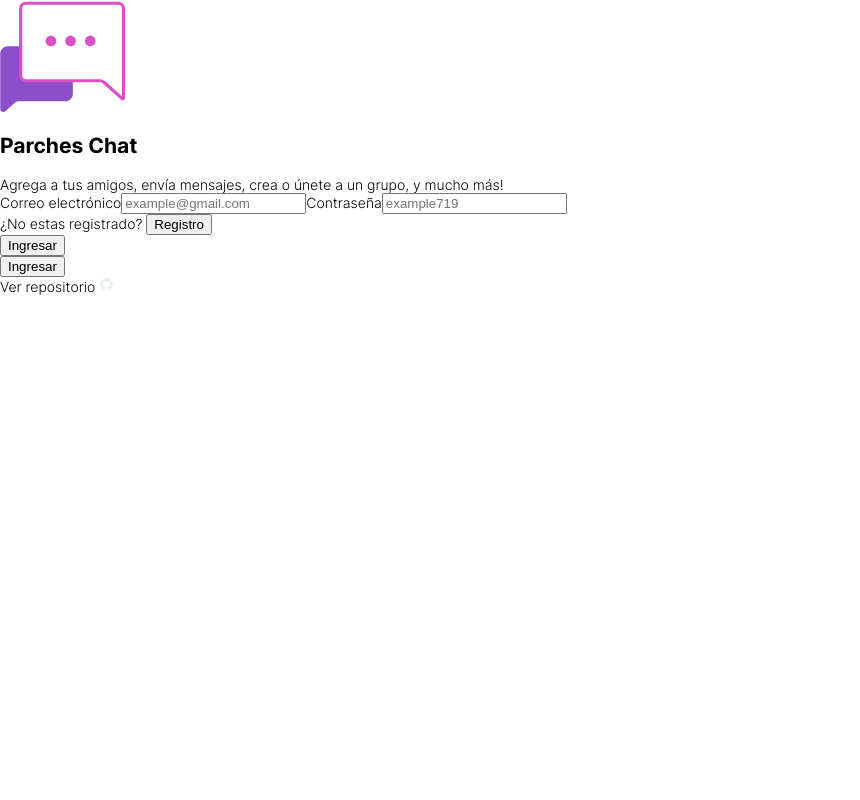
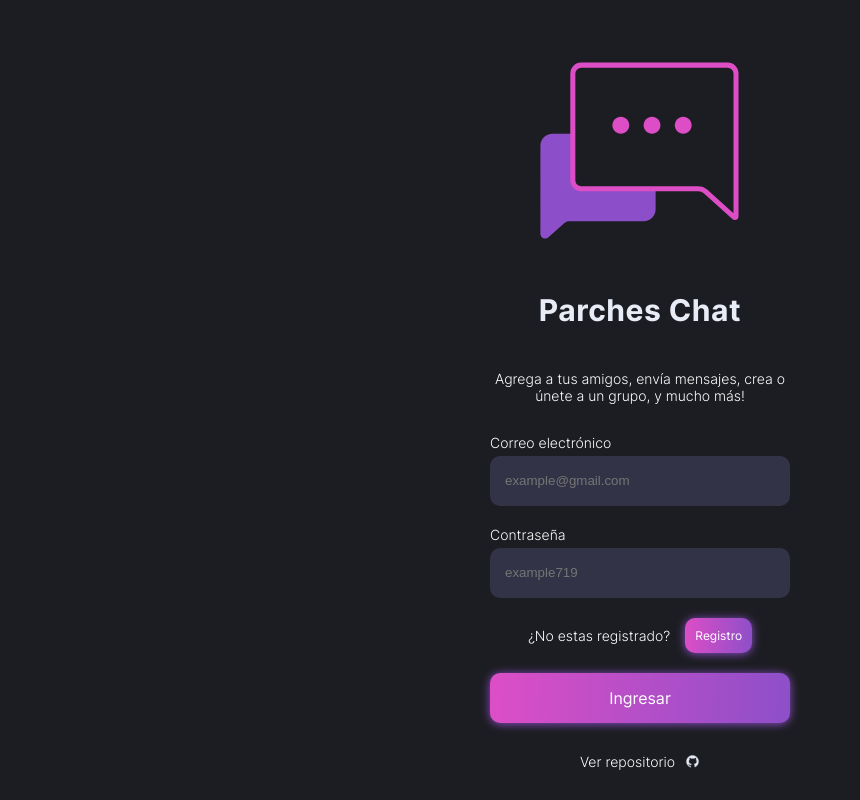
Before and after one commit to TeamMrWeb/parches-chat, a React (Vite) app: page / in a window 1280 px wide. Shown: the whole page, without its empty margins (0-860 px from the left). Built offline with nearby package versions, Linux system fonts and the light colour scheme.

Commit message:
style: create Login styles

```diff
--- a/src/App.tsx
+++ b/src/App.tsx
@@ -1,4 +1,4 @@
-import Login from "./sections/Login"
+import Login from "./sections/Login/Login"
 
 function App() {
 
--- a/src/components/Button/Button.tsx
+++ b/src/components/Button/Button.tsx
@@ -1,5 +1,10 @@
-export default function Button({text, callback}: {text: string, callback?: Function}) {
+export default function Button({text, callback, size}: {text: string, callback?: Function, size: string}) {
   return (
-    <button className="button" onClick={() => callback} >{text}</button>
+
+    size === "big"
+    ?
+    <button className="button" onClick={() => callback} style={{width: "100%"}} >{text}</button>
+    :
+      <button className="button" onClick={() => callback} style={{width: "max-content", padding: "10px", fontSize: "12px"}} >{text}</button>
   )
 }
--- /dev/null
+++ b/src/components/Button/_button.scss
@@ -0,0 +1,19 @@
+.button {
+  background: linear-gradient(93.07deg, #dd4ec6 0%, #8d4fc9 100%);
+  background-size: 100%;
+  background-position: 0;
+  border-radius: 10px;
+  border: none;
+  color: $whiteColor;
+  padding: 15px;
+  font-family: $fontFamily;
+  font-size: 16px;
+  cursor: pointer;
+  transition: all 0.25s;
+  box-shadow: 0 1px 10px 0 $purpleColor;
+  background-repeat: no-repeat;
+  background-color: $purpleColor;
+  &:hover {
+    background-position: -200px;
+  }
+}
--- a/src/components/Form/Form.tsx
+++ b/src/components/Form/Form.tsx
@@ -7,12 +7,19 @@ export default function Form() {
 
   return (
     <form className="form" onSubmit={handleSubmit}>
+    <div className="form-group">
       <label className="form__label" htmlFor="email">Correo electrónico</label>
-      <input type="text" name="email" placeholder="example@gmail.com" />
+      <input className="form__input" type="email" name="email" id="email" placeholder="example@gmail.com" required />
+    </div>
+    <div className="form-group">
       <label className="form__label" htmlFor="password">Contraseña</label>
-      <input type="password" name="password" placeholder="example719" />
-      <p className="form__register-text">¿No estas registrado? <Button text="Registro"/></p>
-      <input type="submit" value="Ingresar" />
+      <input className="form__input" type="password" name="password" id="password" placeholder="example719" required minLength={4} maxLength={15} />
+    </div>
+    <div className="not-registered">
+      <p className="form__register-text">¿No estas registrado? </p>
+      <Button text="Registro" size="small" />
+    </div>
+      <input className="form__submit" type="submit" value="Ingresar" />
     </form>
   )
 }
--- a/src/components/Form/_form.scss
+++ b/src/components/Form/_form.scss
@@ -0,0 +1,52 @@
+.form {
+  display: flex;
+  flex-direction: column;
+  gap: 20px;
+  width: 100%;
+  .form-group {
+    display: flex;
+    flex-direction: column;
+    gap: 5px;
+    .form__label {
+    }
+    .form__input {
+      height: 30px;
+      border-radius: 10px;
+      border: none;
+      background-color: $secundaryColorHover;
+      color: $textGrayColor;
+      padding: 10px 15px 10px;
+      &:focus {
+        outline: 1px solid $pinkColor;
+      }
+    }
+  }
+  .not-registered {
+    display: flex;
+    align-items: center;
+    justify-content: center;
+    gap: 15px;
+    .form__register-text {
+    }
+  }
+  .form__submit {
+    background: linear-gradient(93.07deg, #dd4ec6 0%, #8d4fc9 100%);
+    background-size: 100%;
+    background-position: 0;
+    border-radius: 10px;
+    border: none;
+    color: $whiteColor;
+    padding: 15px;
+    font-family: $fontFamily;
+    font-size: 16px;
+    cursor: pointer;
+    transition: all 0.25s;
+    box-shadow: 0 1px 10px 0 $purpleColor;
+    background-repeat: no-repeat;
+    background-color: $purpleColor;
+    width: 100%;
+    &:hover {
+      background-position: -200px;
+    }
+  }
+}
--- a/src/scss/index.css
+++ b/src/scss/index.css
@@ -58,4 +58,134 @@ html body #root .App ul {
   list-style: none;
   padding: 0;
   margin: 0;
+}
+
+.login {
+  display: flex;
+  flex-direction: column;
+  justify-content: center;
+  align-items: center;
+  box-sizing: border-box;
+  padding: 20px;
+  width: 100%;
+  height: 100vh;
+  background-color: #1c1d22;
+}
+.login .content {
+  display: flex;
+  flex-direction: column;
+  align-items: center;
+  gap: 30px;
+  color: #ffffff;
+  width: 100%;
+  max-width: 300px;
+  height: -webkit-max-content;
+  height: -moz-max-content;
+  height: max-content;
+}
+.login .content .content__image {
+  width: 100%;
+  max-width: 200px;
+  height: 100%;
+}
+.login .content .header {
+  display: flex;
+  flex-direction: column;
+  justify-content: center;
+  align-items: center;
+  width: 100%;
+  gap: 20px;
+}
+.login .content .header .content__title {
+  color: #e7ecf7;
+  font-weight: 500;
+  letter-spacing: 0.5px;
+  font-size: 30px;
+  font-weight: 900;
+  line-height: 1;
+}
+.login .content .header .content__description {
+  text-align: center;
+}
+.login .content__repository {
+  position: relative;
+  top: 30px;
+  display: flex;
+  justify-content: center;
+  align-items: center;
+  gap: 10px;
+  text-decoration: none;
+  color: #ffffff;
+}
+.login .content__repository:hover {
+  color: #dd4ec6;
+}
+
+.button {
+  background: linear-gradient(93.07deg, #dd4ec6 0%, #8d4fc9 100%);
+  background-size: 100%;
+  background-position: 0;
+  border-radius: 10px;
+  border: none;
+  color: #ffffff;
+  padding: 15px;
+  font-family: "Inter";
+  font-size: 16px;
+  cursor: pointer;
+  transition: all 0.25s;
+  box-shadow: 0 1px 10px 0 #8d4fc9;
+  background-repeat: no-repeat;
+  background-color: #8d4fc9;
+}
+.button:hover {
+  background-position: -200px;
+}
+
+.form {
+  display: flex;
+  flex-direction: column;
+  gap: 20px;
+  width: 100%;
+}
+.form .form-group {
+  display: flex;
+  flex-direction: column;
+  gap: 5px;
+}
+.form .form-group .form__input {
+  height: 30px;
+  border-radius: 10px;
+  border: none;
+  background-color: #323346;
+  color: #8e9297;
+  padding: 10px 15px 10px;
+}
+.form .form-group .form__input:focus {
+  outline: 1px solid #dd4ec6;
+}
+.form .not-registered {
+  display: flex;
+  align-items: center;
+  justify-content: center;
+  gap: 15px;
+}
+.form .form__submit {
+  background: linear-gradient(93.07deg, #dd4ec6 0%, #8d4fc9 100%);
+  background-size: 100%;
+  background-position: 0;
+  border-radius: 10px;
+  border: none;
+  color: #ffffff;
+  padding: 15px;
+  font-family: "Inter";
+  font-size: 16px;
+  cursor: pointer;
+  transition: all 0.25s;
+  box-shadow: 0 1px 10px 0 #8d4fc9;
+  background-repeat: no-repeat;
+  background-color: #8d4fc9;
+  width: 100%;
+}
+.form .form__submit:hover {
+  background-position: -200px;
 }/*# sourceMappingURL=index.css.map */
--- a/src/scss/index.scss
+++ b/src/scss/index.scss
@@ -31,3 +31,7 @@ html {
     }
   }
 }
+
+@import "../sections/Login/login";
+@import "../components/Button/button";
+@import "../components/Form/form";
--- a/src/sections/Login.tsx
+++ /dev/null
@@ -1,19 +0,0 @@
-import parchesChatIcon from "../assets/icons/parches-chat-icon.svg"
-import Button from "../components/Button/Button"
-import Form from "../components/Form/Form"
-import githubIcon from "../assets/icons/github-icon.svg"
-
-export default function Login() {
-  return (
-    <section className="login">
-      <div className="content">
-        <img className="content__image" src={parchesChatIcon} alt="Ícono de Parches Chat" />
-        <h1 className="content__title">Parches Chat</h1>
-        <p className="content_description">Agrega a tus amigos, envía mensajes, crea o únete a un grupo, y mucho más!</p>
-        <Form />
-        <Button text="Ingresar" />
-        <p className="content__repository">Ver repositorio <img src={githubIcon} alt="Ícono de Github" /></p>
-      </div>
-    </section>
-  )
-}
--- /dev/null
+++ b/src/sections/Login/Login.tsx
@@ -0,0 +1,19 @@
+import Form from "../../components/Form/Form"
+import parchesChatIcon from "../../assets/icons/parches-chat-icon.svg"
+import githubIcon from "../../assets/icons/github-icon.svg"
+
+export default function Login() {
+  return (
+    <section className="login">
+      <div className="content">
+        <img className="content__image" src={parchesChatIcon} alt="Ícono de Parches Chat" />
+          <header className="header">
+        <h1 className="content__title">Parches Chat</h1>
+        <p className="content__description">Agrega a tus amigos, envía mensajes, crea o únete a un grupo, y mucho más!</p>
+          </header>
+        <Form />
+      </div>
+        <a className="content__repository" href="https://github.com/teamparches/parches-chat" target="_blank" >Ver repositorio <img src={githubIcon} alt="Ícono de Github" /></a>
+    </section>
+  )
+}
--- /dev/null
+++ b/src/sections/Login/_login.scss
@@ -0,0 +1,58 @@
+.login {
+  display: flex;
+  flex-direction: column;
+  justify-content: center;
+  align-items: center;
+  box-sizing: border-box;
+  padding: 20px;
+  width: 100%;
+  height: 100vh;
+  background-color: $primaryColor;
+  .content {
+    display: flex;
+    flex-direction: column;
+    align-items: center;
+    gap: 30px;
+    color: $whiteColor;
+    width: 100%;
+    max-width: 300px;
+    height: max-content;
+    .content__image {
+      width: 100%;
+      max-width: 200px;
+      height: 100%;
+    }
+    .header {
+      display: flex;
+      flex-direction: column;
+      justify-content: center;
+      align-items: center;
+      width: 100%;
+      gap: 20px;
+      .content__title {
+        color: $textWhiteColor;
+        font-weight: 500;
+        letter-spacing: 0.5px;
+        font-size: 30px;
+        font-weight: 900;
+        line-height: 1;
+      }
+      .content__description {
+        text-align: center;
+      }
+    }
+  }
+  .content__repository {
+    position: relative;
+    top: 30px;
+    display: flex;
+    justify-content: center;
+    align-items: center;
+    gap: 10px;
+    text-decoration: none;
+    color: $whiteColor;
+    &:hover {
+      color: $pinkColor;
+    }
+  }
+}
```
Also changed, not shown: src/scss/_variables.scss (+12 -0 lines), 1 other file (tests, documents, lock files or other folders).
